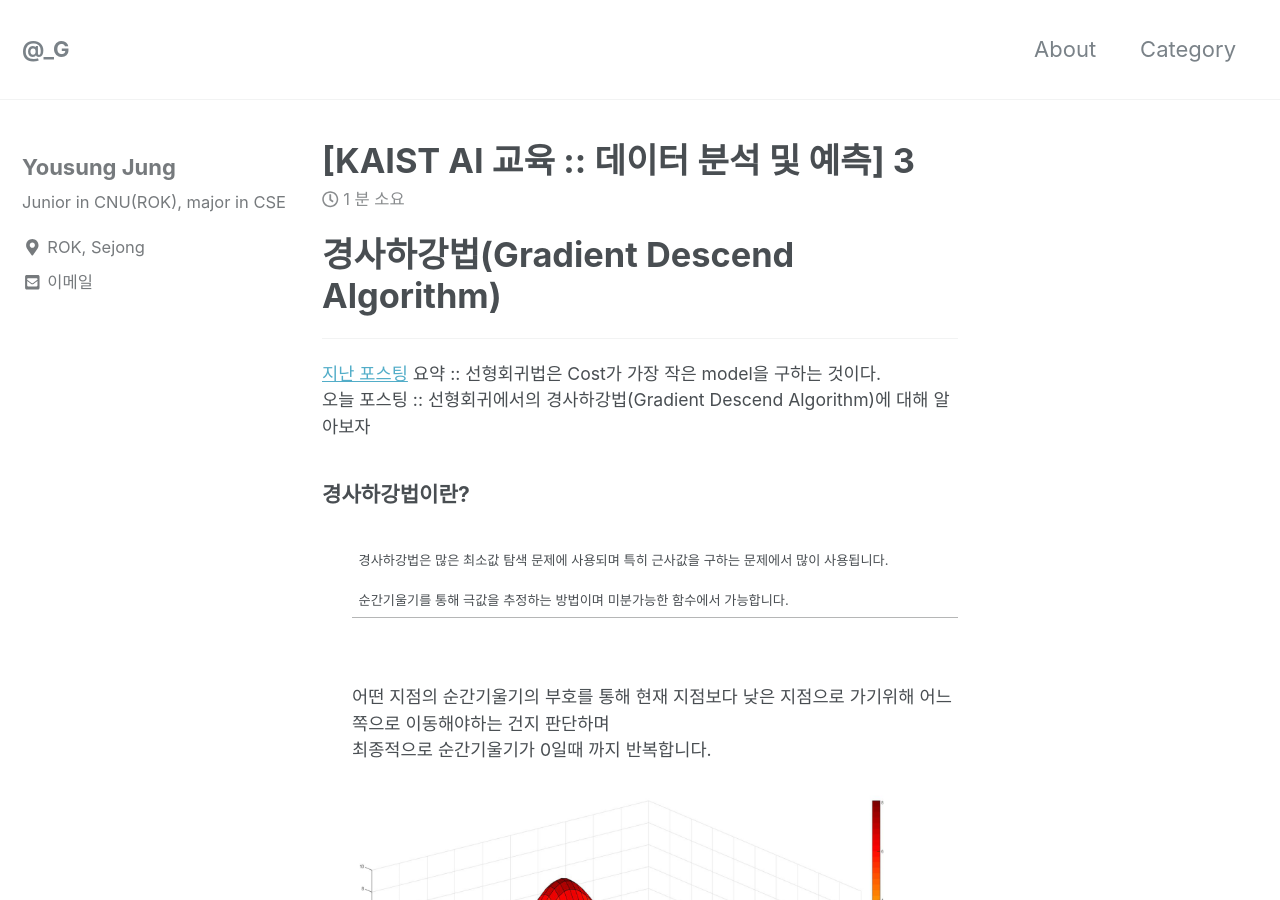
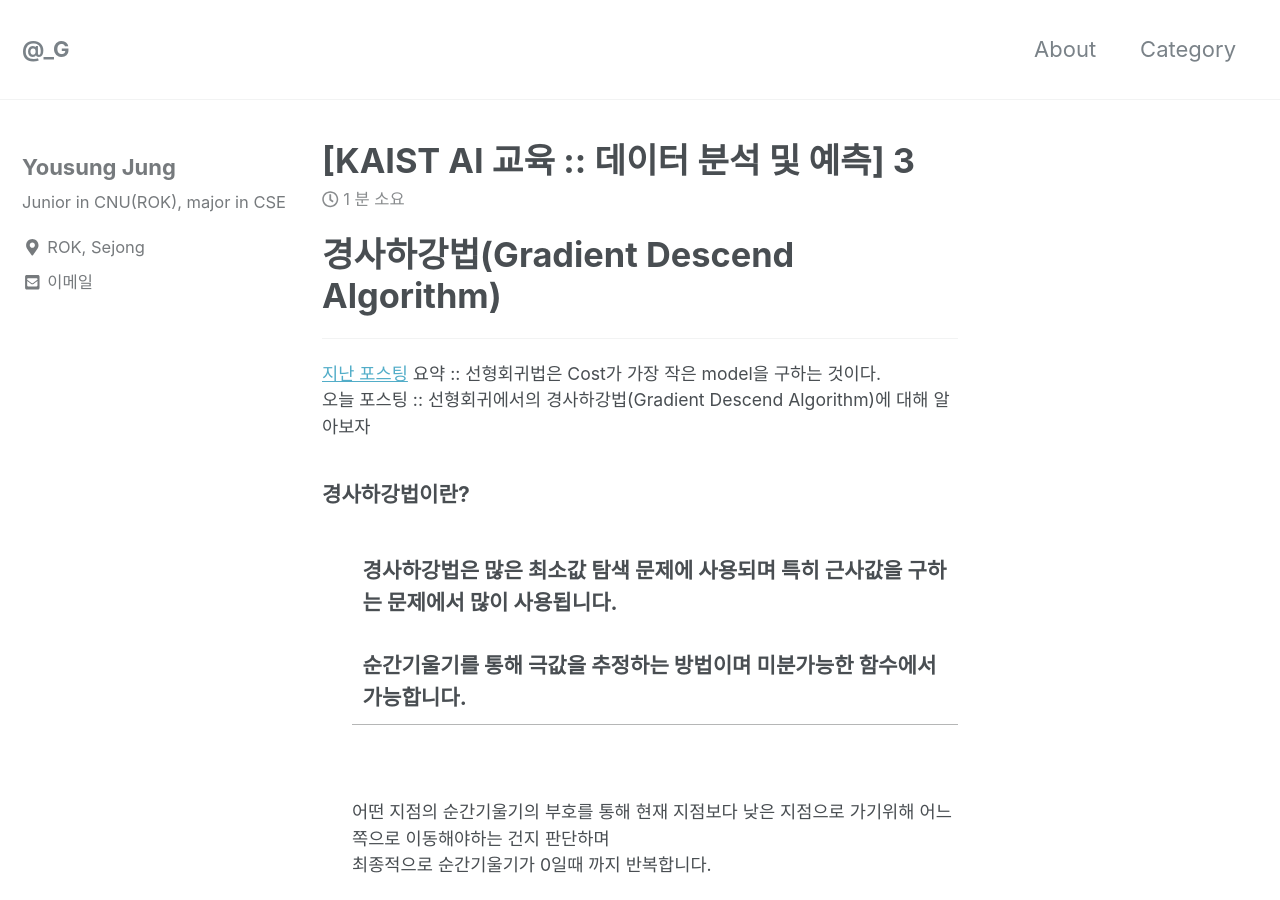
Before and after one commit to can019/can019.github.io, a Jekyll site: the page built from _posts/2020-08-18-MachineLearning-AI-3.md, in a window 1280 px wide and 900 px high. Built offline with Jekyll 4.4.1, drawn with Linux system fonts in a browser that asks for light colours; nearby versions of some CDN libraries.

Commit message:
modified

```diff
--- a/_posts/2020-08-18-MachineLearning-AI-3.md
+++ b/_posts/2020-08-18-MachineLearning-AI-3.md
@@ -12,9 +12,9 @@ categories: MachineLearning DataAnalyze
   <div>
     <h3 style = "font-size :1.2em"> 경사하강법이란?</h3><br/>
     <div style = "margin-left : 30px">
-       <table>
-       <tr><td>경사하강법은 많은 최소값 탐색 문제에 사용되며 특히 근사값을 구하는 문제에서 많이 사용됩니다.<br/><br/>
-       순간기울기를 통해 극값을 추정하는 방법이며 미분가능한 함수에서 가능합니다.</td></tr>
+       <table style = "font-size :1.2em" >
+       <tr><td><b>경사하강법은 많은 최소값 탐색 문제에 사용되며 특히 근사값을 구하는 문제에서 많이 사용됩니다.<br/><br/>
+       순간기울기를 통해 극값을 추정하는 방법이며 미분가능한 함수에서 가능합니다.</b></td></tr>
        </table>
        <br/><br/>
 
```
